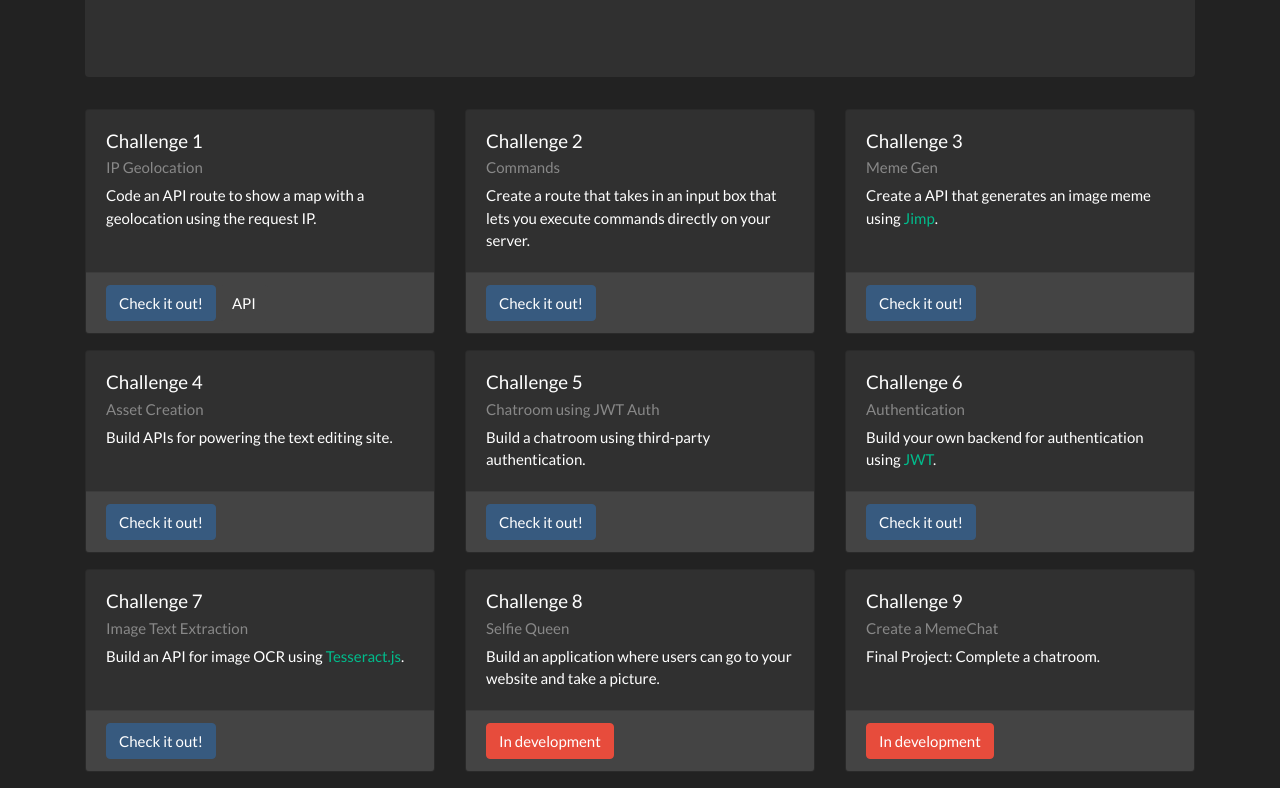
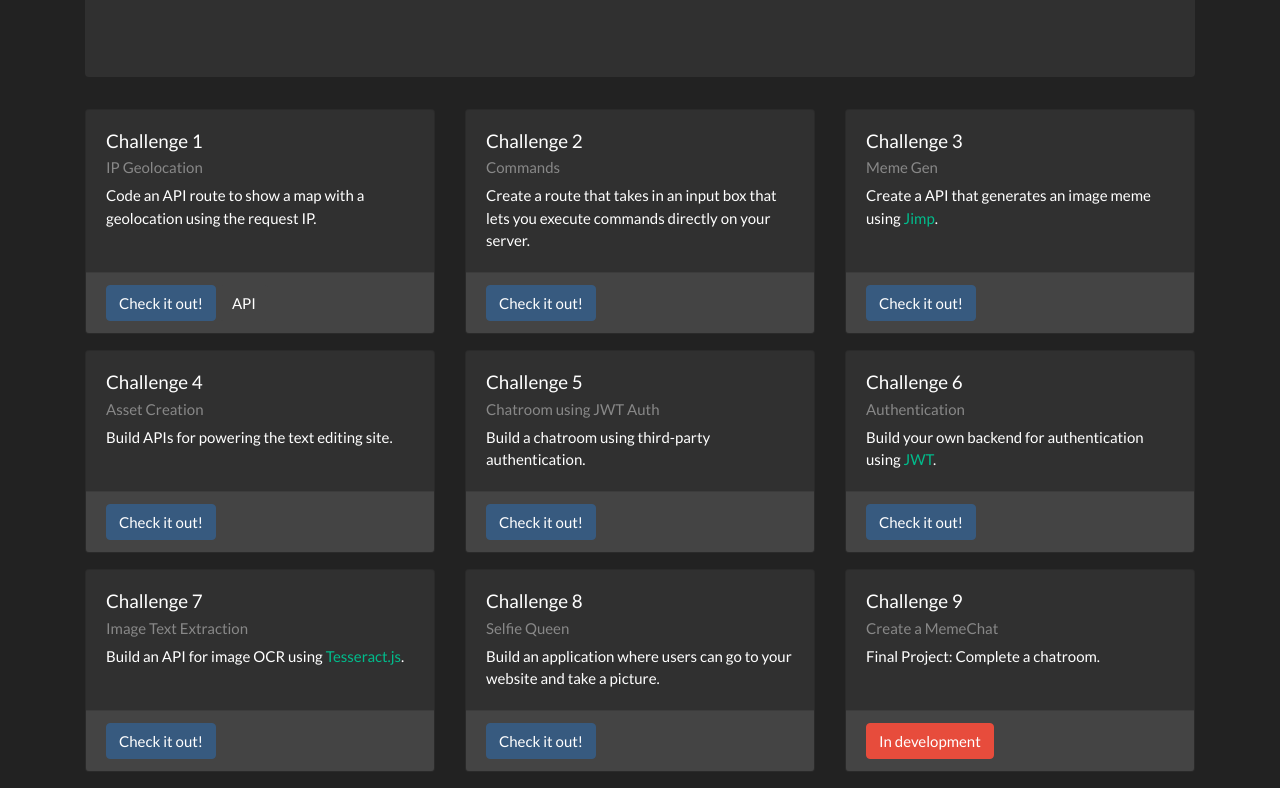
Before and after one commit to ggwadera/c0d3-challenges, a website: page public/js5.html in a window 1280 px wide. Shown: the part 351-1139 px from the top of the page. Drawn offline with nearby package versions, Linux system fonts and the light colour scheme.

Commit message:
add link to challenge js5/8

```diff
--- a/public/js5.html
+++ b/public/js5.html
@@ -219,7 +219,9 @@
                 </p>
               </div>
               <div class="card-footer">
-                <a href="#" class="btn btn-danger">In development</a>
+                <a href="/js5/8/webcam.html" class="btn btn-primary"
+                  >Check it out!</a
+                >
               </div>
             </div>
           </div>
```
